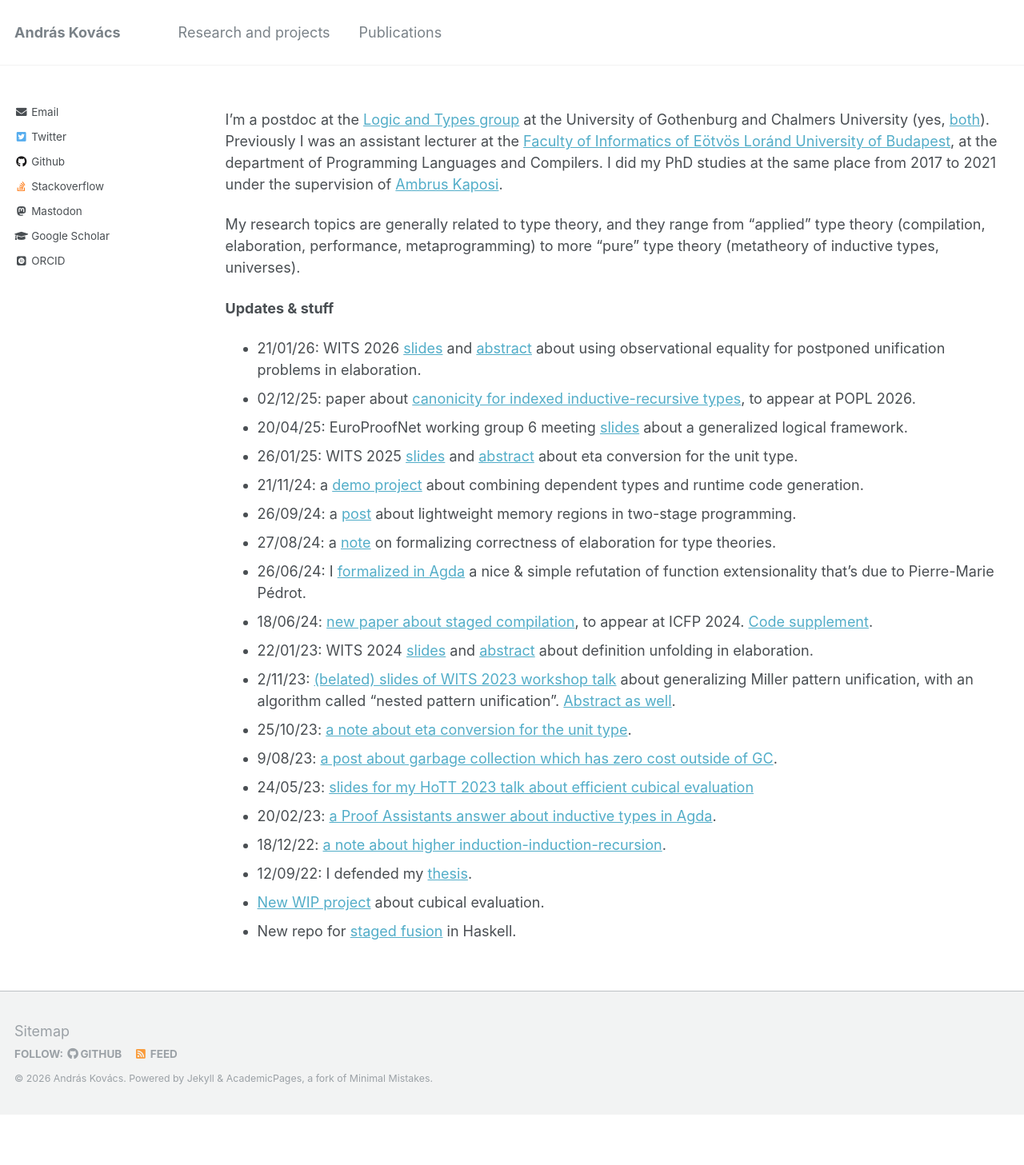
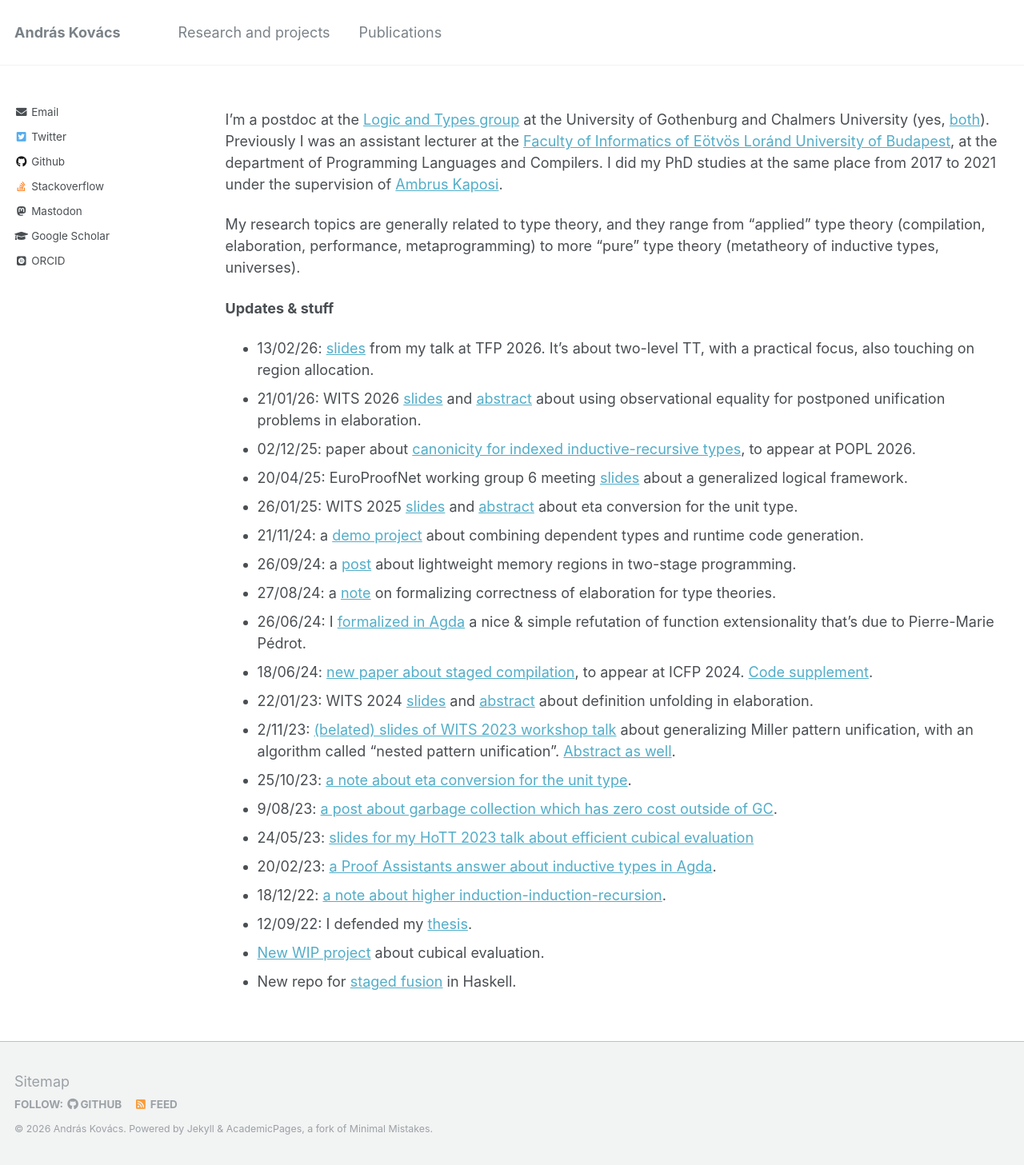
Before and after one commit to AndrasKovacs/AndrasKovacs.github.io, a Jekyll site: the page built from _pages/about.md, in a window 1280 px wide. Shown: the whole page at 80% size. Built offline with Jekyll 4.4.1, drawn with Linux system fonts in a browser that asks for light colours; some web fonts are replaced; before the commit the page ends 1394 px from its top, so only the background shows below that.

Commit message:
add tf26 slides

```diff
--- a/_pages/about.md
+++ b/_pages/about.md
@@ -23,6 +23,7 @@ to more "pure" type theory (metatheory of inductive types, universes).
 
 **Updates & stuff**
 
+- 13/02/26: [slides](pdfs/tfp26prez.pdf) from my talk at TFP 2026. It's about two-level TT, with a practical focus, also touching on region allocation.
 - 21/01/26: WITS 2026 [slides](pdfs/wits26prez.pdf) and [abstract](pdfs/wits26abstract.pdf) about using observational equality for postponed unification problems in elaboration.
 - 02/12/25: paper about [canonicity for indexed inductive-recursive types](pdfs/ir_canonicity.pdf), to appear at POPL 2026.
 - 20/04/25: EuroProofNet working group 6 meeting [slides](pdfs/wg6genoa.pdf) about a generalized logical framework.
```
Also changed, not shown: 1 other file.
